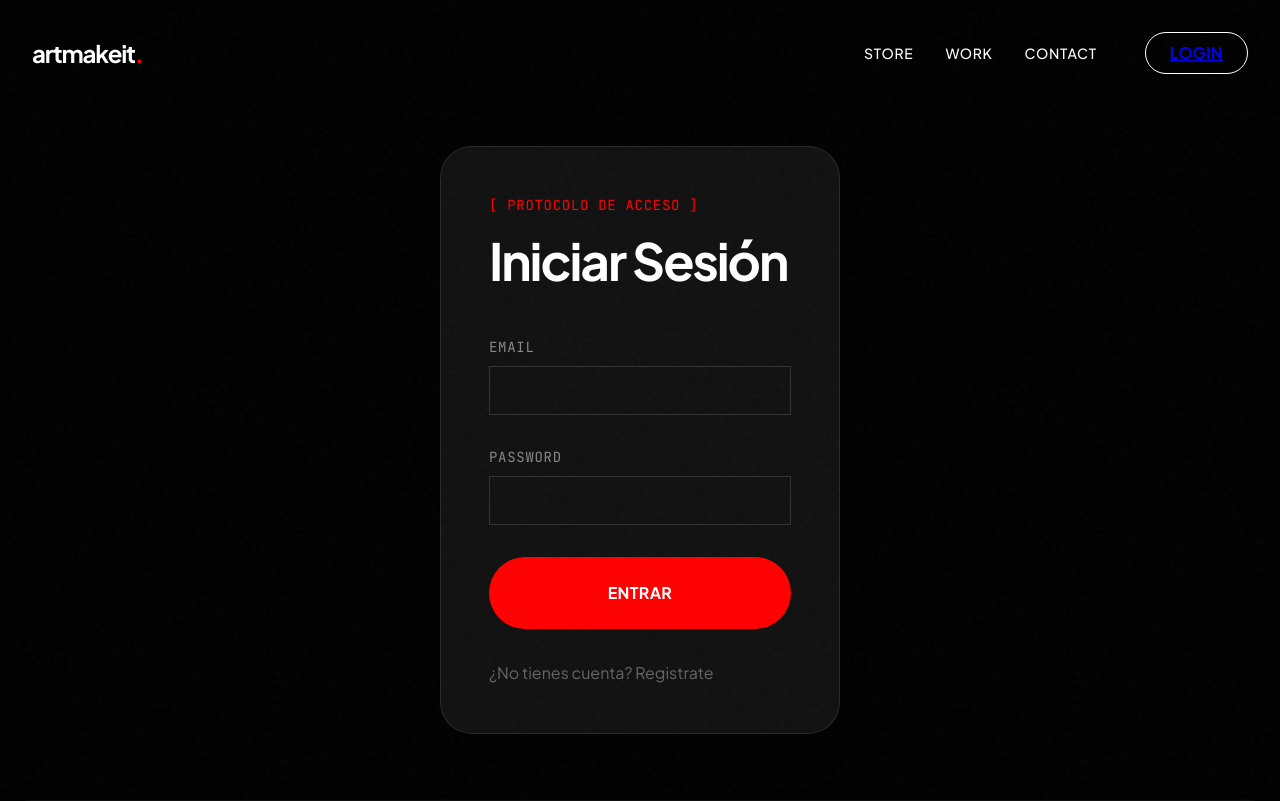
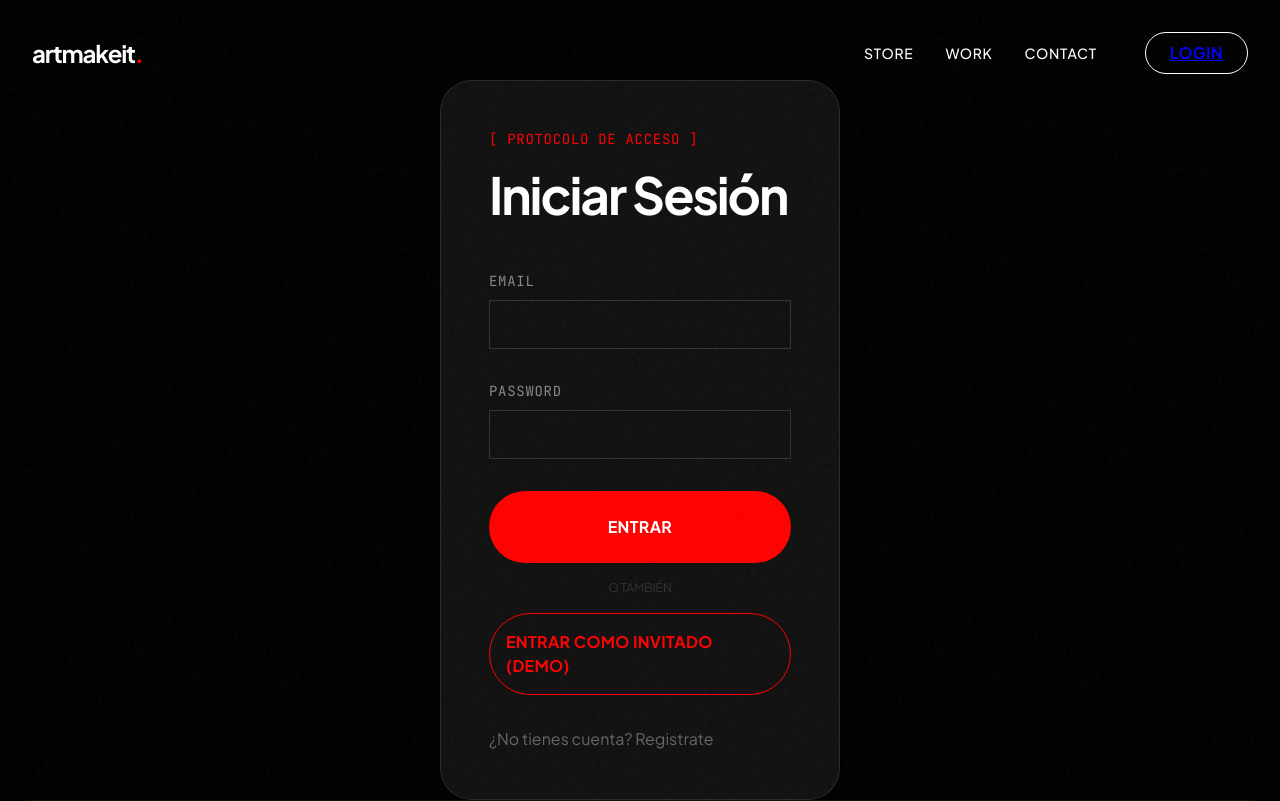
Before and after one commit to titolizar/artmakeit-web-1, a React (Vite) app: page /login in a window 1280 px wide. Shown: the top 801 px of the page. Built offline with nearby package versions, Linux system fonts and the light colour scheme; no server answers.

Commit message:
V0.4 - Demo Data & Guest Access Implementation

```diff
--- a/src/components/Shared.tsx
+++ b/src/components/Shared.tsx
@@ -6,6 +6,13 @@ export const Header = () => {
   const [user, setUser] = useState<any>(null);
 
   useEffect(() => {
+    // Check for demo session first
+    const demoUser = localStorage.getItem('demo_session');
+    if (demoUser) {
+      setUser(JSON.parse(demoUser));
+      return;
+    }
+
     supabase.auth.getSession().then(({ data: { session } }) => {
       setUser(session?.user ?? null);
     });
@@ -16,6 +23,13 @@ export const Header = () => {
 
     return () => subscription.unsubscribe();
   }, []);
+
+  const handleLogout = async () => {
+    localStorage.removeItem('demo_session');
+    await supabase.auth.signOut();
+    setUser(null);
+    window.location.reload();
+  };
 
   return (
     <header style={{ position: 'fixed', top: 0, left: 0, width: '100%', padding: '2rem', zIndex: 100, display: 'flex', justifyContent: 'space-between', alignItems: 'center' }}>
@@ -34,7 +48,7 @@ export const Header = () => {
             <div style={{ width: '8px', height: '8px', backgroundColor: '#0f0', borderRadius: '50%' }}></div>
             <span className="telemetry-data">{user.email?.split('@')[0]}</span>
             <button
-              onClick={() => supabase.auth.signOut()}
+              onClick={handleLogout}
               style={{ background: 'none', border: 'none', color: 'var(--color-red)', cursor: 'pointer', fontSize: '1.5rem', padding: '0 4px' }}
             >
               ×
--- a/src/pages/Login.tsx
+++ b/src/pages/Login.tsx
@@ -28,6 +28,14 @@ const Login = () => {
       }
     }
     setLoading(false);
+  };
+
+  const handleDemoLogin = () => {
+    // Mock user for demo purposes
+    const demoUser = { email: 'demo@artmakeit.com', id: '00000000-0000-0000-0000-000000000000' };
+    localStorage.setItem('demo_session', JSON.stringify(demoUser));
+    navigate('/store');
+    window.location.reload(); // Refresh to update Shared Header state
   };
 
   return (
@@ -68,6 +76,19 @@ const Login = () => {
             </button>
           </form>
 
+          {!isSignUp && (
+            <>
+              <div style={{ margin: '1rem 0', textAlign: 'center', color: '#333', fontSize: '0.75rem' }}>O TAMBIÉN</div>
+              <button
+                onClick={handleDemoLogin}
+                className="mag-btn"
+                style={{ padding: '1rem', width: '100%', border: '1px solid var(--color-red)', color: 'var(--color-red)' }}
+              >
+                ENTRAR COMO INVITADO (DEMO)
+              </button>
+            </>
+          )}
+
           <button
             onClick={() => setIsSignUp(!isSignUp)}
             style={{ marginTop: '2rem', background: 'none', border: 'none', color: '#666', cursor: 'pointer', width: '100%' }}
--- a/src/pages/Store.tsx
+++ b/src/pages/Store.tsx
@@ -47,11 +47,14 @@ const Store = () => {
     e.preventDefault();
     setUploading(true);
 
-    // For now, we use a placeholder or check for session
+    // Check for demo session or real session
+    const demoUserStr = localStorage.getItem('demo_session');
     const { data: { session } } = await supabase.auth.getSession();
 
-    if (!session) {
-      alert("Debes iniciar sesión para publicar. (Supabase Auth está listo)");
+    const currentUser = session?.user || (demoUserStr ? JSON.parse(demoUserStr) : null);
+
+    if (!currentUser) {
+      alert("Debes iniciar sesión para publicar.");
       setUploading(false);
       return;
     }
@@ -65,7 +68,7 @@ const Store = () => {
           category: formData.category,
           condition: formData.condition,
           description: formData.description,
-          seller_id: session.user.id,
+          seller_id: currentUser.id === '00000000-0000-0000-0000-000000000000' ? null : currentUser.id,
           status: 'available'
         }
       ]);
```
